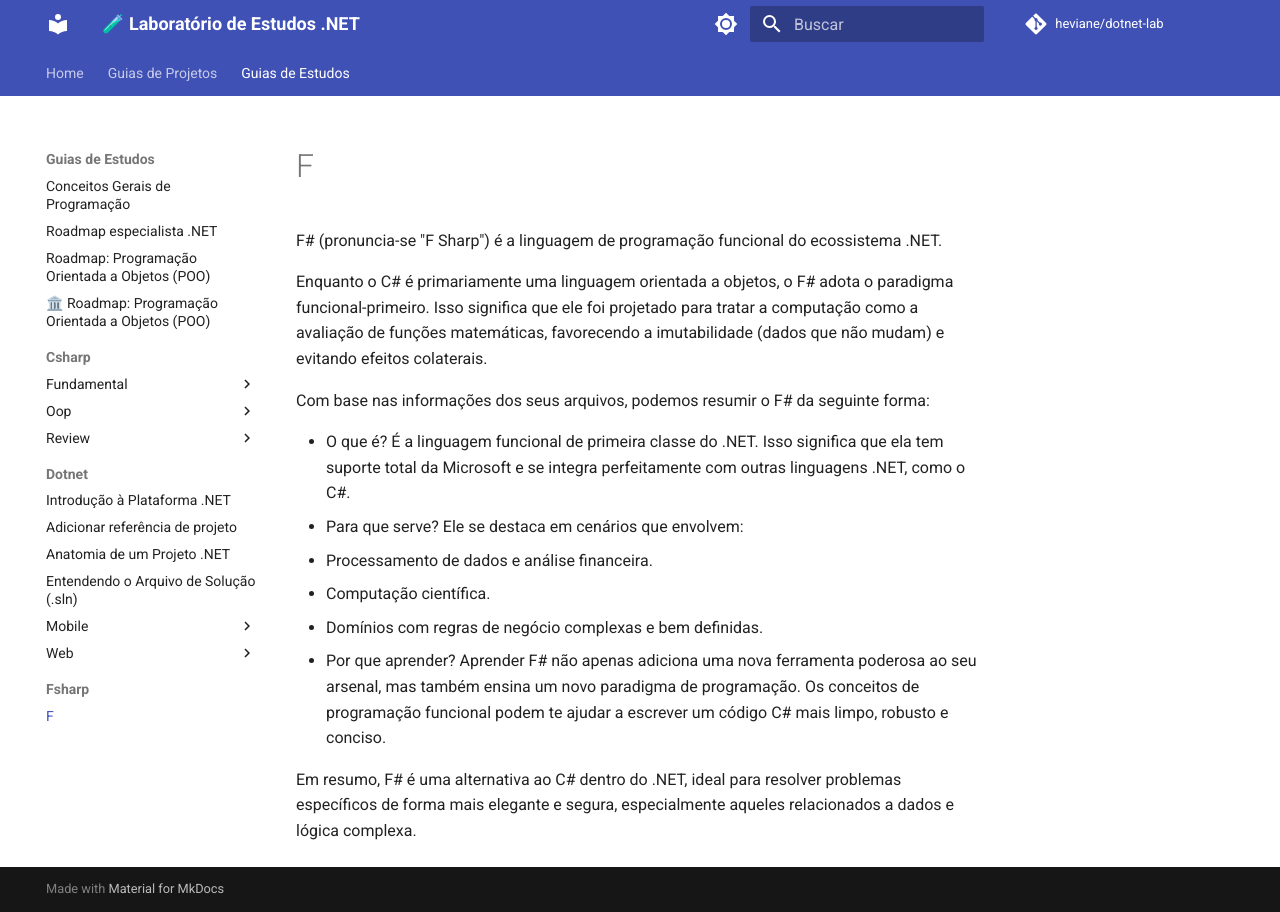
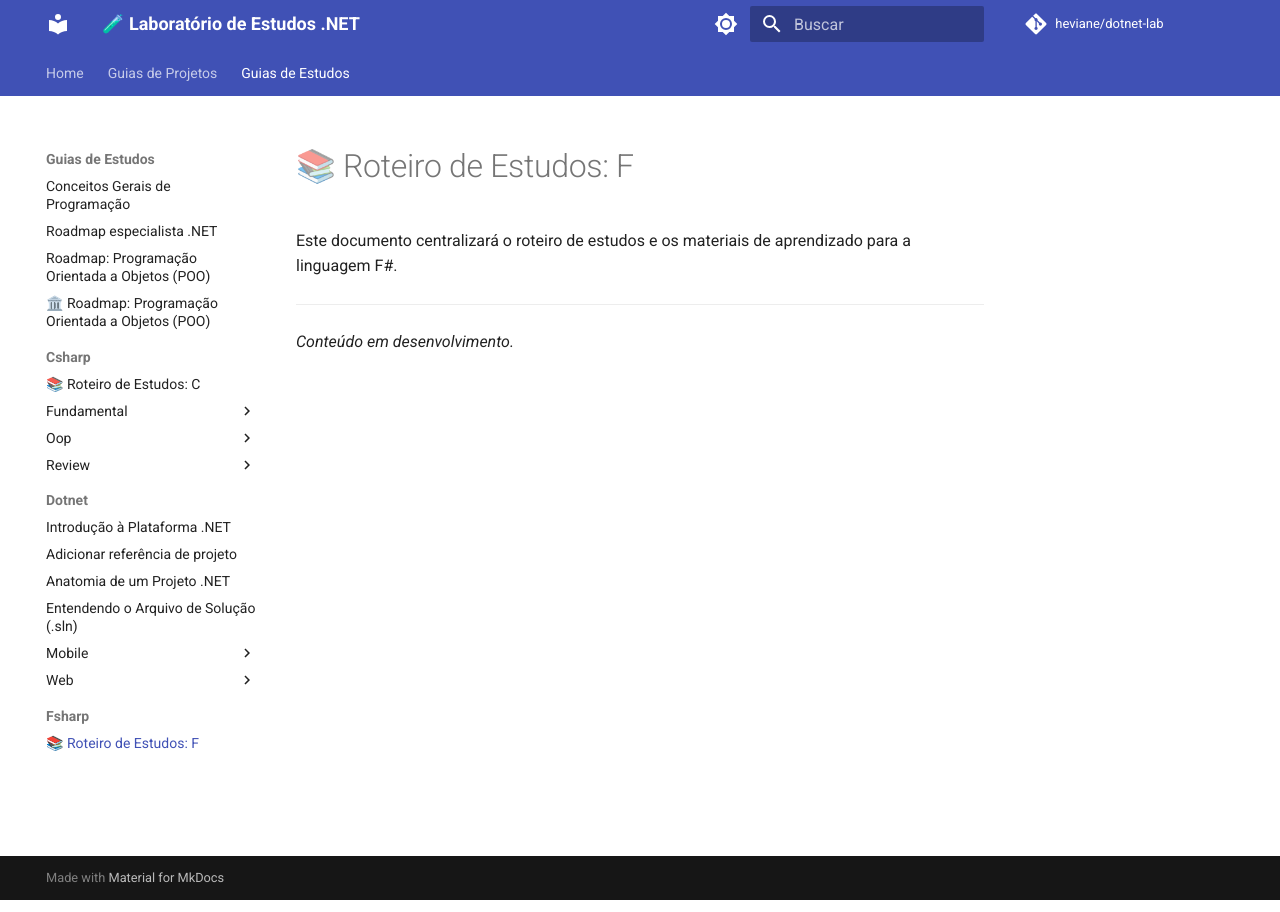
Before and after one commit to heviane/dotnet-lab, an MkDocs documentation site: the page built from docs/courses/fsharp/index.md, in a window 1280 px wide. Built offline with MkDocs 1.6.1 and Material for MkDocs 9.7.7, drawn with Linux system fonts in a browser that asks for light colours; comment, search, counter and statistics services are not loaded.

Commit message:
docs(courses): adiciona páginas de índice para roteiros de C# e F#

```diff
--- a/docs/courses/fsharp/index.md
+++ b/docs/courses/fsharp/index.md
@@ -1,16 +1,7 @@
-# F#
+# 📚 Roteiro de Estudos: F#
 
-F# (pronuncia-se "F Sharp") é a linguagem de programação funcional do ecossistema .NET.
+Este documento centralizará o roteiro de estudos e os materiais de aprendizado para a linguagem F#.
 
-Enquanto o C# é primariamente uma linguagem orientada a objetos, o F# adota o paradigma funcional-primeiro. Isso significa que ele foi projetado para tratar a computação como a avaliação de funções matemáticas, favorecendo a imutabilidade (dados que não mudam) e evitando efeitos colaterais.
+---
 
-Com base nas informações dos seus arquivos, podemos resumir o F# da seguinte forma:
-
-- O que é? É a linguagem funcional de primeira classe do .NET. Isso significa que ela tem suporte total da Microsoft e se integra perfeitamente com outras linguagens .NET, como o C#.
-- Para que serve? Ele se destaca em cenários que envolvem:
-  - Processamento de dados e análise financeira.
-  - Computação científica.
-  - Domínios com regras de negócio complexas e bem definidas.
-- Por que aprender? Aprender F# não apenas adiciona uma nova ferramenta poderosa ao seu arsenal, mas também ensina um novo paradigma de programação. Os conceitos de programação funcional podem te ajudar a escrever um código C# mais limpo, robusto e conciso.
-
-Em resumo, F# é uma alternativa ao C# dentro do .NET, ideal para resolver problemas específicos de forma mais elegante e segura, especialmente aqueles relacionados a dados e lógica complexa.
+*Conteúdo em desenvolvimento.*
```
Also changed, not shown: docs/courses/csharp/index.md (added, +14 -0 lines).
